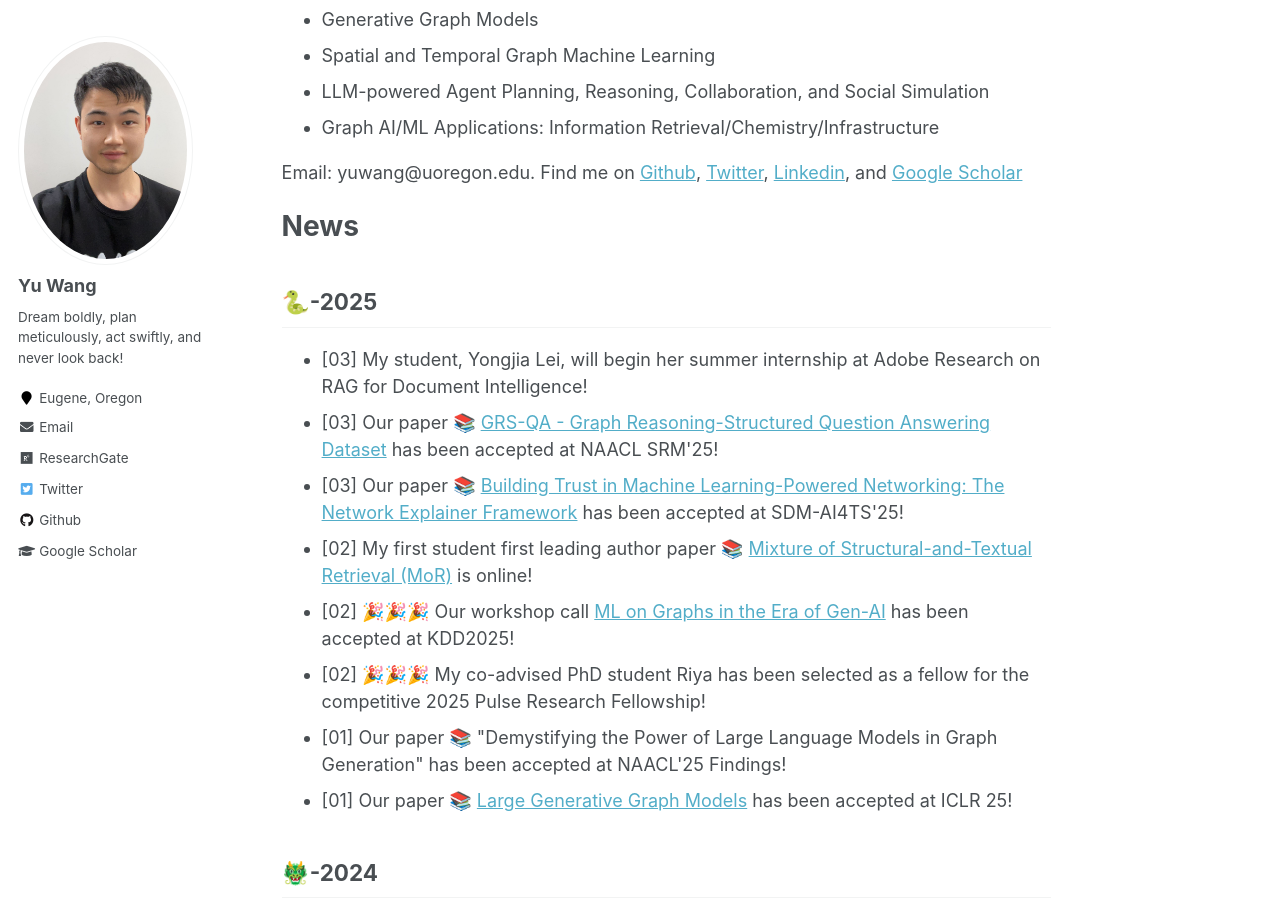
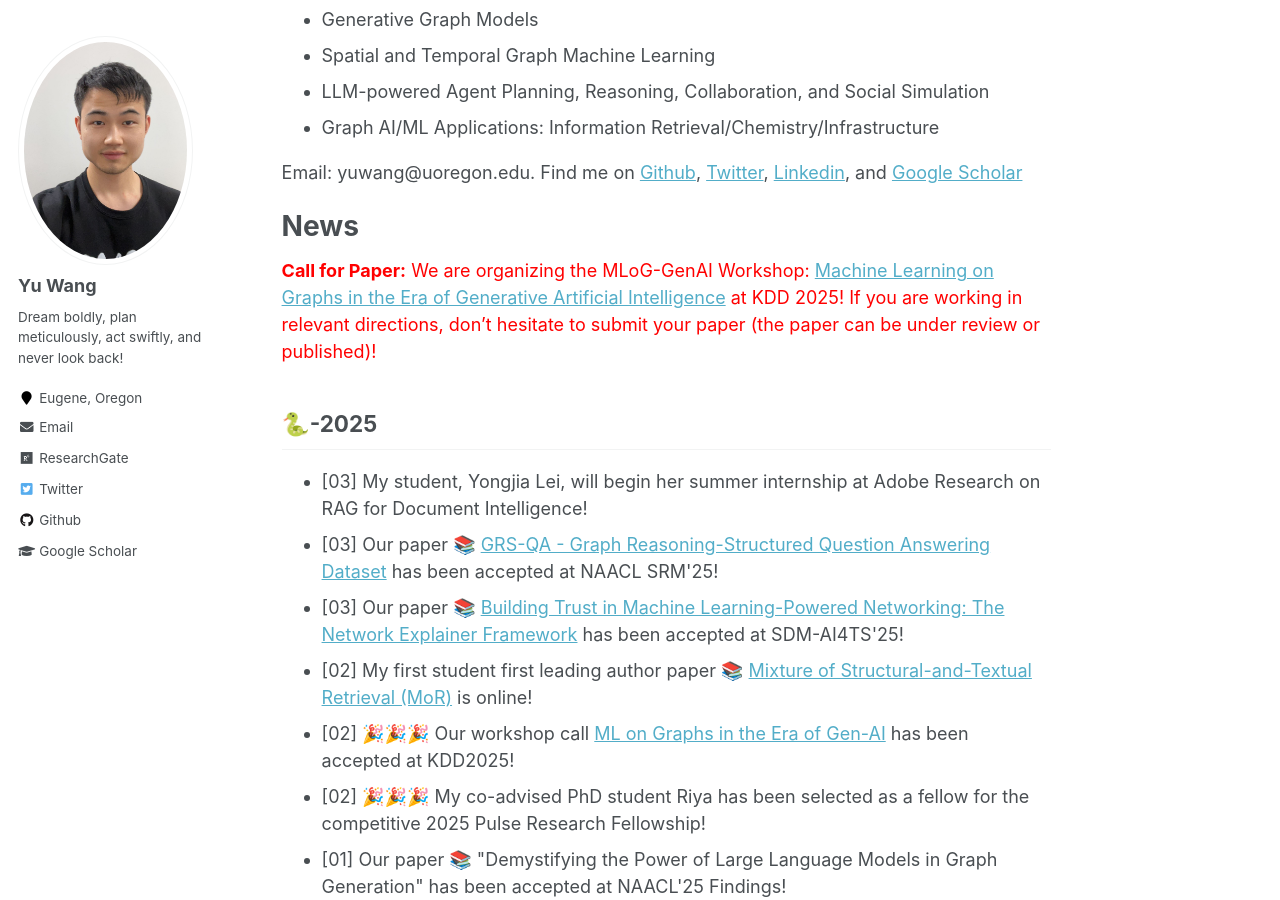
Before and after one commit to yuwang0103/yuwang0103.github.io, a Jekyll site: the page built from _pages/about.md, in a window 1280 px wide and 900 px high, scrolled down 591 px. Built offline with Jekyll 4.4.1, drawn with Linux system fonts in a browser that asks for light colours.

Commit message:
Update about.md

```diff
--- a/_pages/about.md
+++ b/_pages/about.md
@@ -28,6 +28,7 @@ Email: yuwang@uoregon.edu. Find me on [Github](https://github.com/yuwvandy), [Tw
 
 News
 ======
+<span style="color:red">**Call for Paper:** We are organizing the MLoG-GenAI Workshop: <a href='https://mlgraphworkshop.github.io/'>Machine Learning on Graphs in the Era of Generative Artificial Intelligence</a> at KDD 2025! If you are working in relevant directions, don’t hesitate to submit your paper (the paper can be under review or published)!
 
 
 🐍-2025
```
